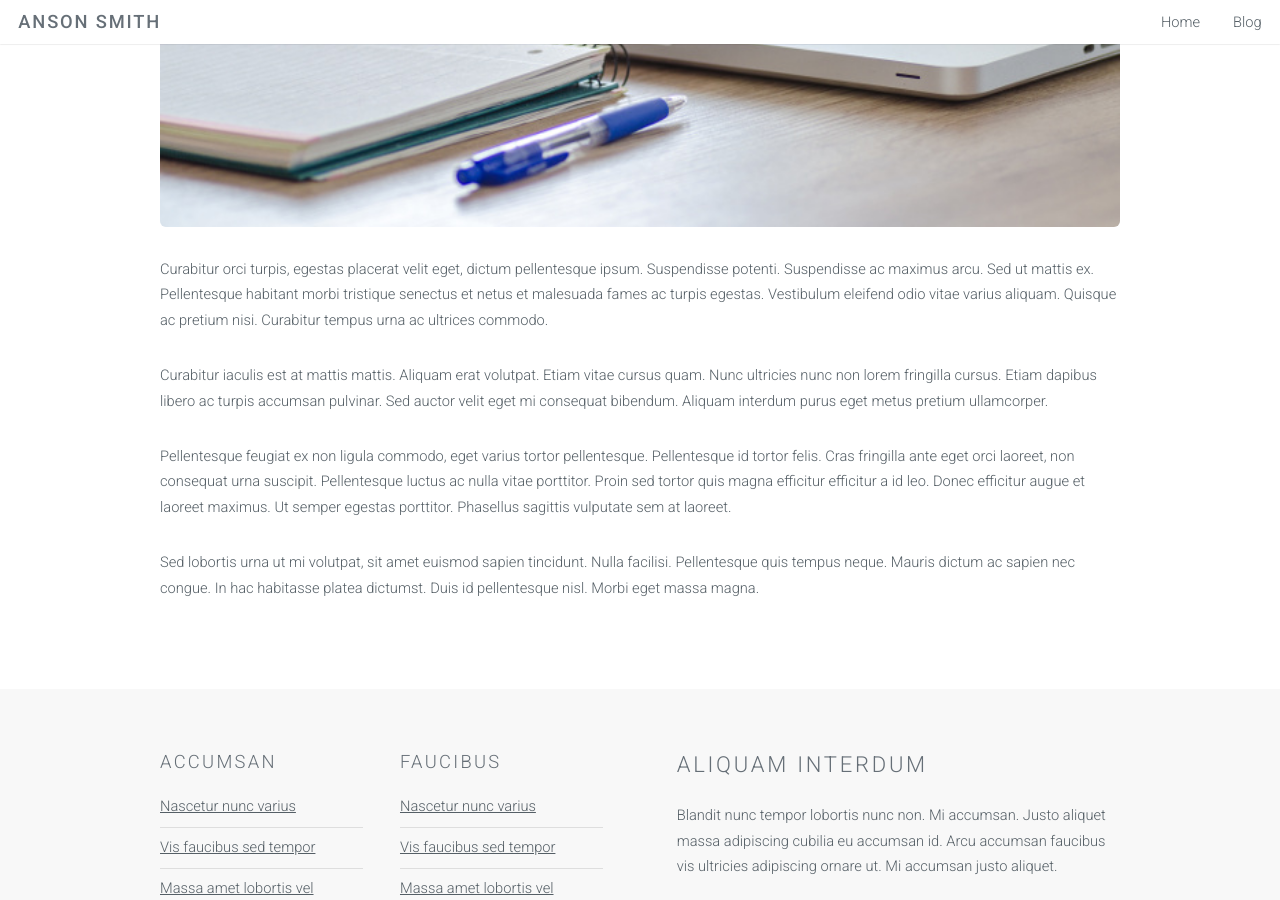
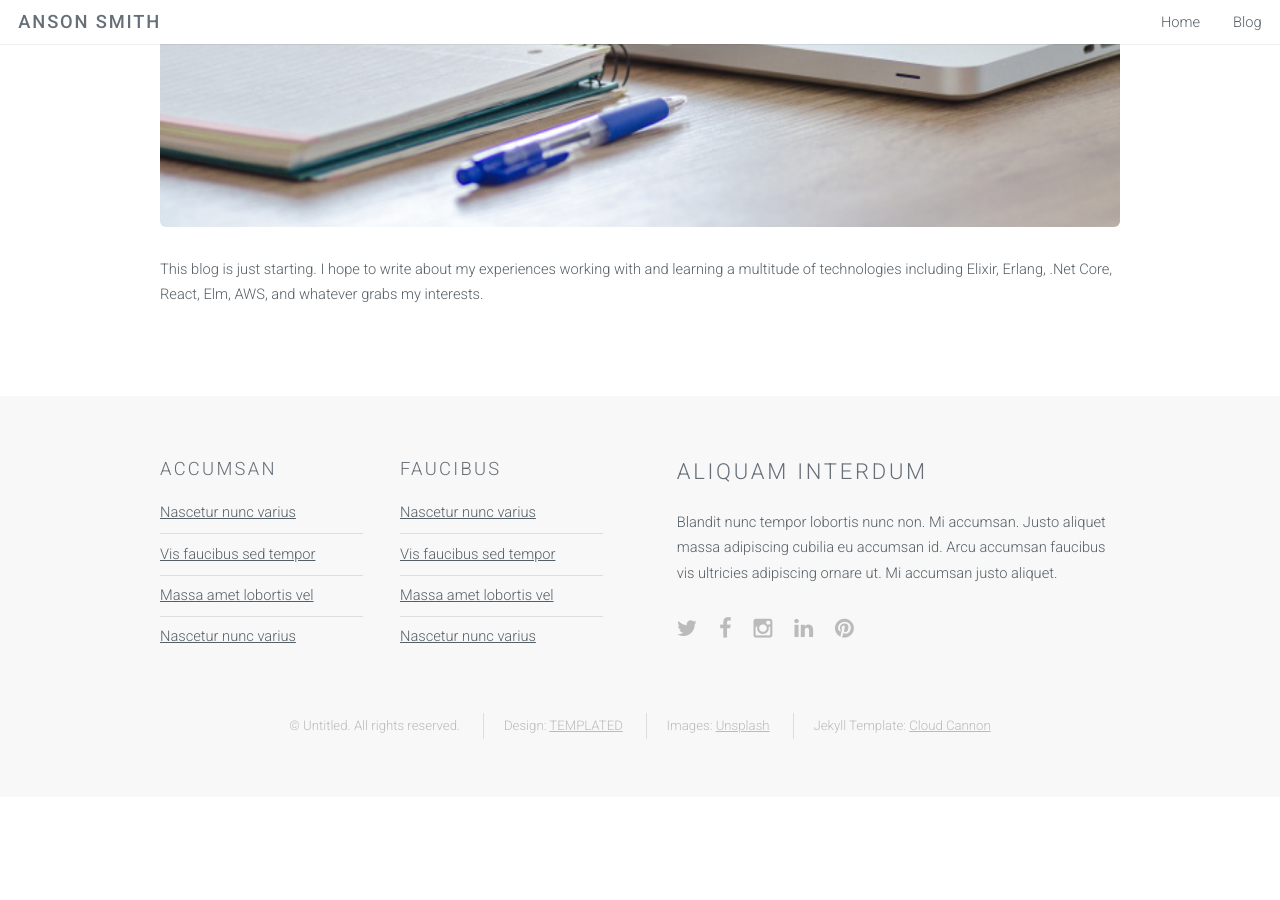
Before and after one commit to AnsonSmith/AnsonSmith.github.io, a Jekyll site: the page built from _posts/2017-11-10-Welcome.markdown, in a window 1280 px wide and 900 px high, scrolled down 684 px. Built offline with Jekyll 4.4.1, drawn with Linux system fonts in a browser that asks for light colours; after the commit the page ends 1481 px from its top, so only the background shows below that.

Commit message:
blog post

```diff
--- a/_posts/2017-11-10-Welcome.markdown
+++ b/_posts/2017-11-10-Welcome.markdown
@@ -2,10 +2,4 @@
 layout: post
 ---
 <img src="{{ site.baseurl }}/images/post1.jpg" class="fit image">
-Curabitur orci turpis, egestas placerat velit eget, dictum pellentesque ipsum. Suspendisse potenti. Suspendisse ac maximus arcu. Sed ut mattis ex. Pellentesque habitant morbi tristique senectus et netus et malesuada fames ac turpis egestas. Vestibulum eleifend odio vitae varius aliquam. Quisque ac pretium nisi. Curabitur tempus urna ac ultrices commodo.
-
-Curabitur iaculis est at mattis mattis. Aliquam erat volutpat. Etiam vitae cursus quam. Nunc ultricies nunc non lorem fringilla cursus. Etiam dapibus libero ac turpis accumsan pulvinar. Sed auctor velit eget mi consequat bibendum. Aliquam interdum purus eget metus pretium ullamcorper.
-
-Pellentesque feugiat ex non ligula commodo, eget varius tortor pellentesque. Pellentesque id tortor felis. Cras fringilla ante eget orci laoreet, non consequat urna suscipit. Pellentesque luctus ac nulla vitae porttitor. Proin sed tortor quis magna efficitur efficitur a id leo. Donec efficitur augue et laoreet maximus. Ut semper egestas porttitor. Phasellus sagittis vulputate sem at laoreet.
-
-Sed lobortis urna ut mi volutpat, sit amet euismod sapien tincidunt. Nulla facilisi. Pellentesque quis tempus neque. Mauris dictum ac sapien nec congue. In hac habitasse platea dictumst. Duis id pellentesque nisl. Morbi eget massa magna.
+This blog is just starting. I hope to write about my experiences working with and learning a multitude of technologies including Elixir, Erlang, .Net Core, React, Elm, AWS, and whatever grabs my interests.
```
